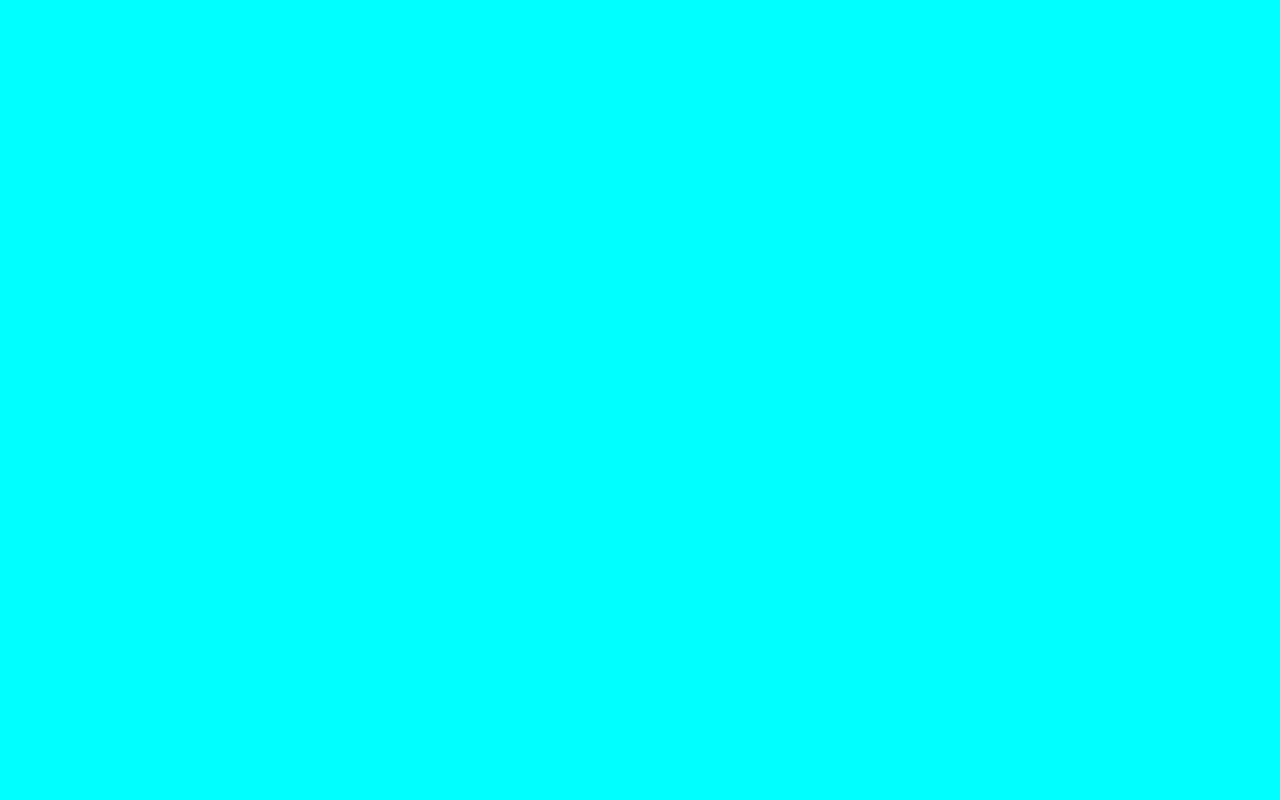
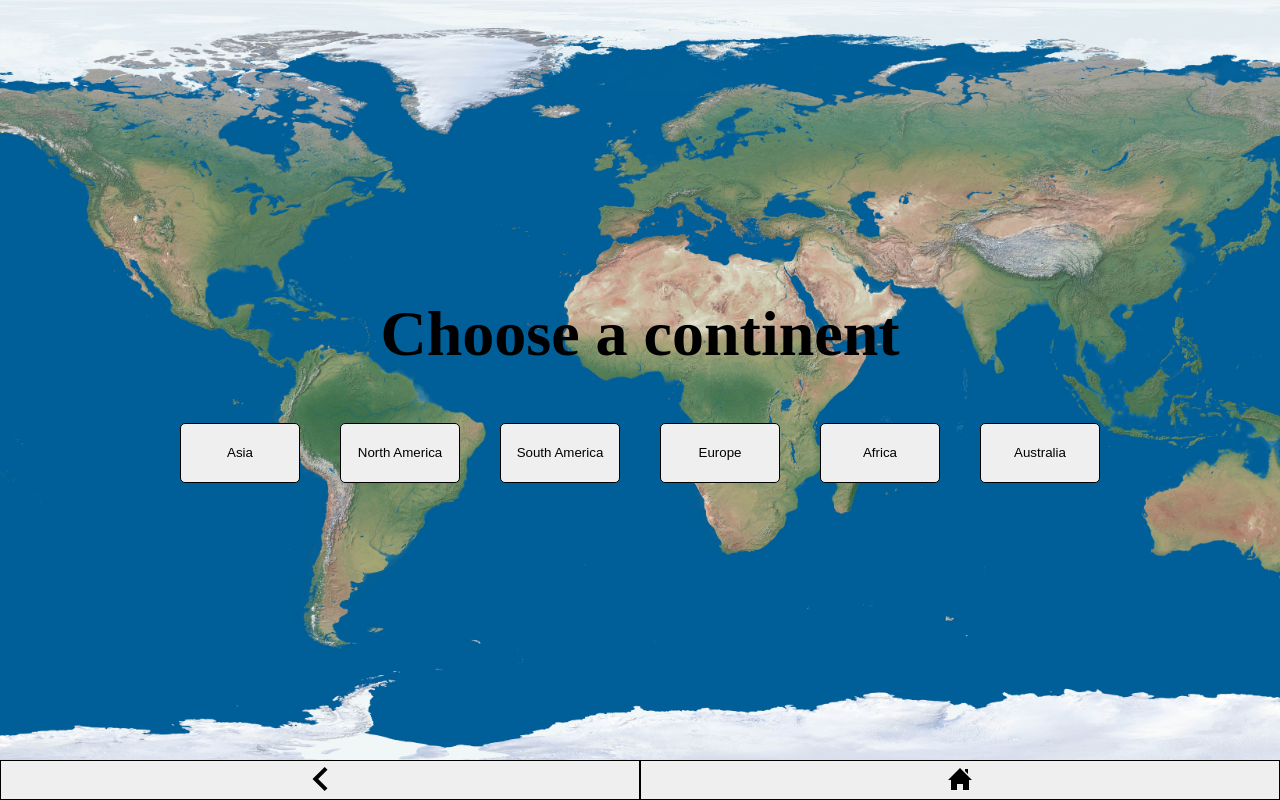
Before and after one commit to WWF-Jr/frontend, a Next.js app: page /app/run in a window 1280 px wide. Built offline with nearby package versions, Linux system fonts and the light colour scheme; a web font is replaced by a local one.

Commit message:
Created a basic app startup screen

```diff
--- a/pages/app/run.js
+++ b/pages/app/run.js
@@ -1,23 +1,76 @@
 import axios from "axios";
 import React from "react";
+import Head from "next/head"
 import styles from "../../styles/App.module.css"
 
 export default class App extends React.Component{
+	regions;
+	constructor(props){
+		super(props)
+		this.regions = props.regions
+		this.state = {page:0}
+	}
 	render(){
-		return (
-			<div className={styles.app}>
-			</div>
-		)
+		if(this.state.page<pages.length && this.state.page>=0){
+			return (
+				<div className={styles.app} id="app">
+					{pages[this.state.page](this)}
+					<div className={styles.appbar}>
+						<button onClick={()=>{this.setState({page:this.state.page-1})}}>
+							<svg xmlns="http://www.w3.org/2000/svg" width="24" height="24" viewBox="0 0 24 24"><path d="M16.67 0l2.83 2.829-9.339 9.175 9.339 9.167-2.83 2.829-12.17-11.996z"/></svg>
+						</button>
+						<button onClick={()=>{this.setState({page:0})}}>
+							<svg xmlns="http://www.w3.org/2000/svg" width="24" height="24" viewBox="0 0 24 24"><path d="M21 13v10h-6v-6h-6v6h-6v-10h-3l12-12 12 12h-3zm-1-5.907v-5.093h-3v2.093l3 3z"/></svg>
+						</button>
+					</div>
+				</div>
+			)
+		}else{
+			return <div className={styles.app} id="app"></div>
+		}
+	}
+	componentDidUpdate(){
+		if(this.state.page>pages.length || this.state.page<0){
+			this.setState({page:0})
+		}
 	}
 }
 
 
+function page1(comp){
+	let regionButtons = []
+	for(let i=0;i<comp.regions.length;i++){
+		regionButtons.push(<button key={i} className={styles.button} onClick={()=>{
+			comp.setState({page:comp.state.page+1, region: comp.regions[i]})
+		}}>{comp.regions[i]}</button>)
+	}
+	return (
+		<section>
+			<h1 className="title">Choose a continent</h1>
+			<div className={styles.buttons}>
+				{regionButtons}
+			</div>
+		</section>
+	)
+}
+
+function page2(comp){
+	return (
+		<section>
+			<h1 className="title">{comp.state.region}</h1>
+		</section>
+	)
+}
+
+
+
+const pages = [page1, page2]
 export const getServerSideProps = async (ctx) => {
-	let continents = {} //(await new axios(`${ctx.protocol}://wwf-jr.herokuapp.com/fetch_cont`, {})).data
+	let regions = ["Asia", "North America", "South America", "Europe", "Africa", "Australia"] //(await new axios(`${ctx.protocol}://wwf-jr.herokuapp.com/fetch_cont`, {})).data
 
 	return {
 	  props: {
-		  regions: continents
+		  regions: regions
 	  }
 	}
-  }
+}
--- a/styles/App.module.css
+++ b/styles/App.module.css
@@ -1,5 +1,63 @@
 .app {
     width: 100vw;
     height: 100vh;
-    background-color: aqua;
+    background-color: #005f99;
+    background-image: url("/earth.jpg");
+    background-size: cover;
+    background-position: center;
+    background-attachment: fixed;
+    display: flex;
+    flex-direction: column;
+    justify-content: center;
+    align-items: center;
 }
+
+.app h1 {
+    margin-bottom: 2rem;
+}
+
+.buttons {
+    display: flex;
+    flex-wrap: wrap;
+    justify-content: center;
+    align-items: center;
+}
+
+.buttons button {
+    cursor: pointer;
+    width: 120px;
+    height: 60px;
+    border-radius: 5px;
+    border: 1px solid #000;
+    margin: 20px;
+    transition: all .3s ease;
+}
+
+.buttons button:hover {
+    background-color: #000;
+    color: #fff;
+    transform: translateY(3px);
+}
+
+.appbar {
+    position: absolute;
+    bottom: 0;
+    right: 0;
+    left: 0;
+    width: 100%;
+    display: flex;
+    height: 5vh;
+}
+
+.appbar button {
+    flex: 1;
+    cursor: pointer;
+    border-radius: 0;
+    border: 1px solid #000;
+    transition: all .3s ease;
+}
+
+.appbar button:hover {
+    background-color: #000;
+    fill: #fff;
+}
```
Also changed, not shown: public/earth.jpg (added).
